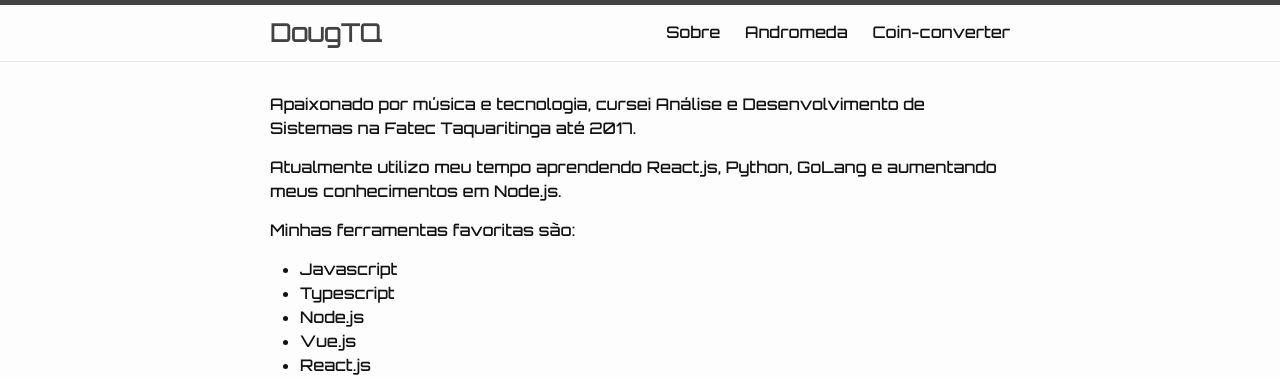
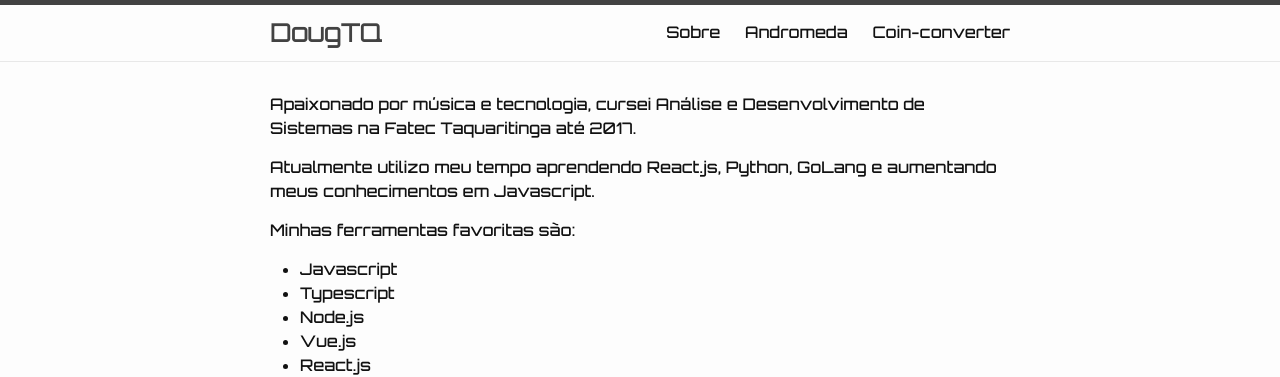
Before and after one commit to dougtq/mypage-tq, a Jekyll site: the page built from about.md, in a window 1280 px wide. Shown: the top 377 px of the page. Built offline with Jekyll 4.4.1, drawn with Linux system fonts in a browser that asks for light colours; nearby versions of some CDN libraries; some web fonts are replaced.

```diff
--- a/about.md
+++ b/about.md
@@ -3,14 +3,10 @@ layout: default
 title: Sobre
 permalink: /sobre/
 ---
-<!-- <div align="center">
-  <img class="img-fluid profile" src="/assets/profile.jpg">
-</div>
-<br /> -->
 
  Apaixonado por música e tecnologia, cursei Análise e Desenvolvimento de Sistemas na Fatec Taquaritinga até 2017.
 
- Atualmente utilizo meu tempo aprendendo React.js, Python, GoLang e aumentando meus conhecimentos em Node.js.
+ Atualmente utilizo meu tempo aprendendo React.js, Python, GoLang e aumentando meus conhecimentos em Javascript.
 
  Minhas ferramentas favoritas são:
   - Javascript
```
Also changed, not shown: andromeda.md (+4 -4 lines), btc.md (+7 -6 lines).
